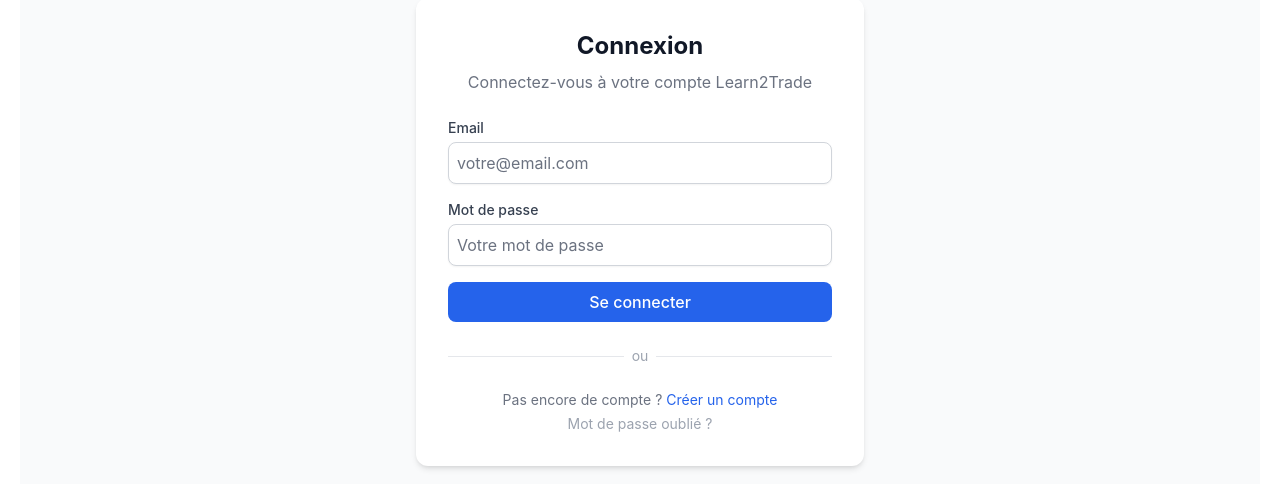
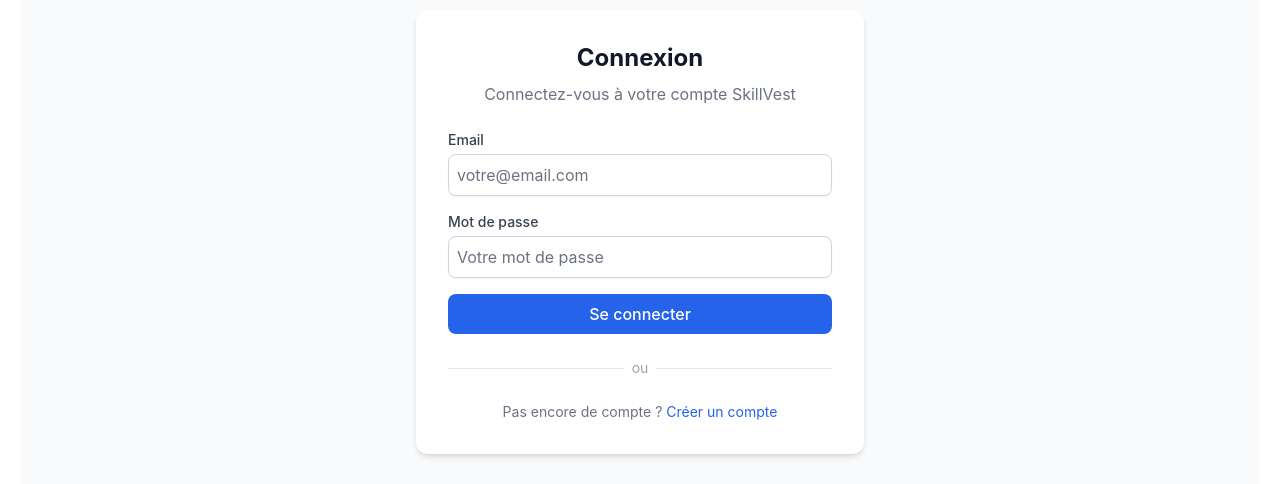
Before and after one commit to Tomsonne/Learn2Trade, a React (Vite) app in the folder frontend/: page /login in a window 1280 px wide. Shown: the part 253-737 px from the top of the page. Built offline with nearby package versions, Linux system fonts and the light colour scheme; no server answers.

Commit message:
update front

```diff
--- a/frontend/src/pages/Login.jsx
+++ b/frontend/src/pages/Login.jsx
@@ -33,7 +33,7 @@ export default function Login() {
       <div className="w-full max-w-md bg-white dark:bg-gray-800 shadow-md rounded-xl p-8">
         <h2 className="text-2xl font-bold text-center mb-2">Connexion</h2>
         <p className="text-center text-gray-500 mb-6">
-          Connectez-vous à votre compte Learn2Trade
+          Connectez-vous à votre compte SkillVest
         </p>
         <form onSubmit={handleSubmit} className="space-y-4">
           <div>
@@ -88,11 +88,6 @@ export default function Login() {
             Créer un compte
           </Link>
         </p>
-        <p className="text-center text-sm mt-1">
-          <a href="#" className="text-gray-400 hover:underline">
-            Mot de passe oublié ?
-          </a>
-        </p>
       </div>
     </div>
   );
```
